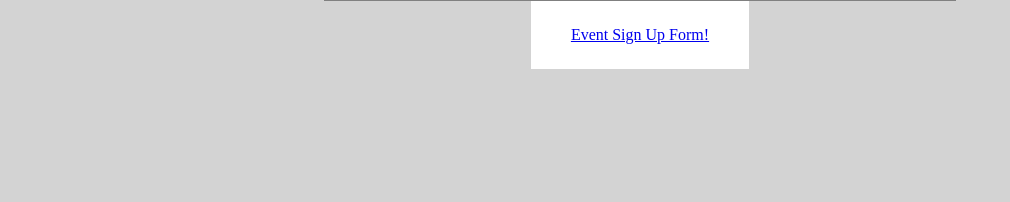
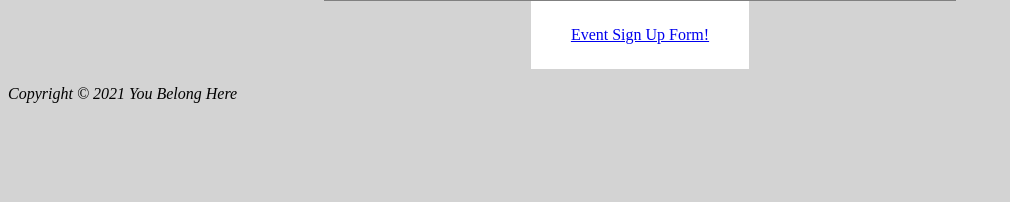
Before and after one commit to JordanMercurio/Assignment1COMP2511, a PHP site: page /2Events.html in a window 1280 px wide. Shown: the part 574-776 px from the top of the page, without its empty margins (0-1010 px from the left). Run offline with PHP 8.4, Linux system fonts and the light colour scheme.

Commit message:
Added Footer

```diff
--- a/2Events.css
+++ b/2Events.css
@@ -72,3 +72,7 @@ div.event {
 div.Logo {
     float: left;
 }
+
+footer{
+    margin-right: auto;
+}
--- a/2Events.html
+++ b/2Events.html
@@ -120,6 +120,11 @@
                     </p>
                 </div>
             </article>
+            <footer>
+                <p>
+                    <em>Copyright &copy; 2021 You Belong Here</em>
+                </p>
+            </footer>
         </section>
     </body>
 </html>
```
Also changed, not shown: 1Home.html (+5 -6 lines).
